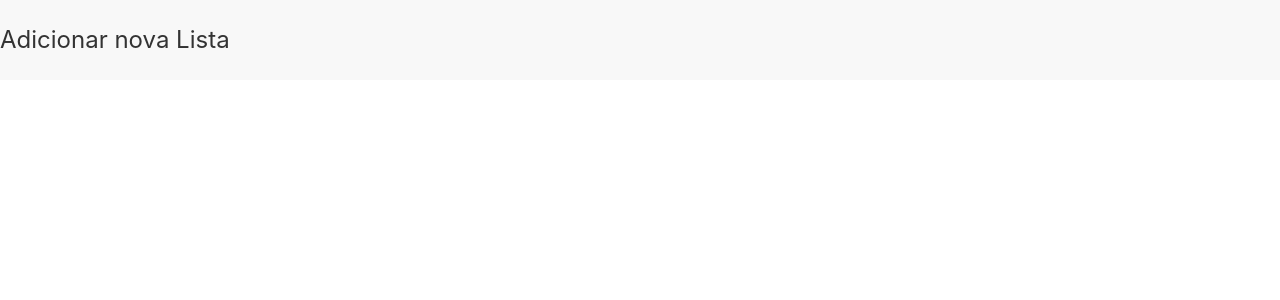
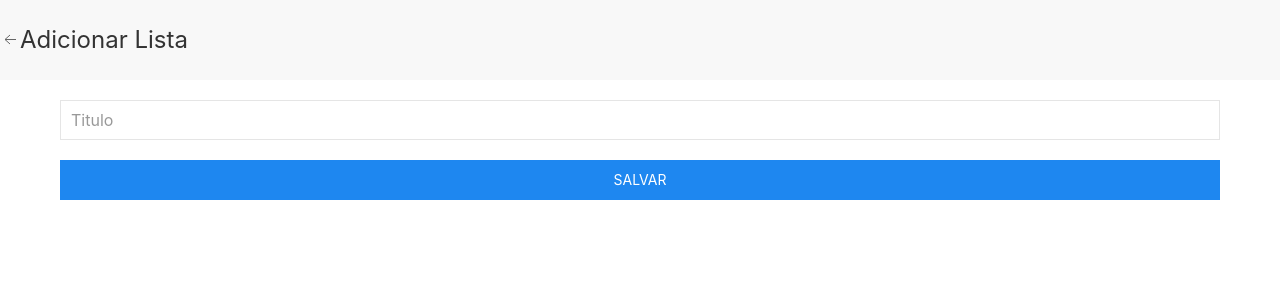
Before and after one commit to LyanMartins/training-app, an Angular app: page /list-create in a window 1280 px wide. Shown: the top 300 px of the page. Built offline with nearby package versions, Linux system fonts and the light colour scheme.

Commit message:
changed new list page

```diff
--- a/src/app/view/components/navbar/navbar.component.html
+++ b/src/app/view/components/navbar/navbar.component.html
@@ -3,8 +3,9 @@
         <a class="uk-navbar-toggle" uk-navbar-toggle-icon uk-toggle *ngIf="this.config.type == 'list_page'" href="#offcanvas-slide"></a>
         <a class="uk-navbar-toggle" href="/list/{{param}}" *ngIf="this.config.type == 'new_page'" uk-icon="icon: arrow-left"></a>
         <a class="uk-navbar-toggle" href="/" *ngIf="this.config.type == 'item_page'" uk-icon="icon: arrow-left"></a>
+        <a class="uk-navbar-toggle" href="/" *ngIf="this.config.type == 'new_list_page'" uk-icon="icon: arrow-left"></a>
     </div>
-    <a class="uk-navbar-item uk-logo" href="#">{{ this.config.title }}</a>
+    <a class="uk-navbar-item uk-logo" href="/">{{ this.config.title }}</a>
 </nav>
 <div id="offcanvas-slide" uk-offcanvas>
     <div class="uk-offcanvas-bar">
--- a/src/app/view/components/navbar/navbar.component.ts
+++ b/src/app/view/components/navbar/navbar.component.ts
@@ -16,6 +16,7 @@ export class NavbarComponent implements OnInit {
   constructor() { }
 
   ngOnInit(): void {
+    console.log(this.config)
   }
 
 }
--- a/src/app/view/page/list-item-page/list-item-page.component.html
+++ b/src/app/view/page/list-item-page/list-item-page.component.html
@@ -3,5 +3,5 @@
     <button class="uk-button uk-button-primary uk-width-1-1" routerLink="/create" >Adicionar</button>
     <app-list-item [item]="item" ></app-list-item>
     <hr class="uk-margin-large-top">
-    <app-total-item [item]="item"></app-total-item>
+    <!-- <app-total-item [item]="item"></app-total-item> -->
 </div>
--- a/src/app/view/page/new-list-page/new-list-page.component.html
+++ b/src/app/view/page/new-list-page/new-list-page.component.html
@@ -1 +1,16 @@
 <app-navbar [config]="config" ></app-navbar>
+<div class="uk-container uk-margin-left uk-margin-right">
+    <form [formGroup]=""   class="uk-grid">
+        <div class="uk-width-1-1">
+            <!-- [ngClass]="{'uk-form-danger': (!form.controls.name.valid && !form.controls.name.pristine)}"r -->
+            <!-- formControlName="name" -->
+            <input class="uk-input"   type="text" placeholder="Titulo"
+            >
+        </div>
+        <div class="uk-width-1-1  uk-margin-top">
+            <!-- [disabled]="form.invalid" (click)="createNewItem()" -->
+            <button class="uk-button uk-button-primary uk-width-1-1"  >Salvar</button>
+        </div>
+
+    </form>
+</div>
--- a/src/app/view/page/new-list-page/new-list-page.component.ts
+++ b/src/app/view/page/new-list-page/new-list-page.component.ts
@@ -8,7 +8,7 @@ import { Component, OnInit } from '@angular/core';
 export class NewListPageComponent implements OnInit {
 
   public config: any= {
-    'title':'Adicionar nova Lista',
+    'title':'Adicionar Lista',
     'type':'new_list_page'
   }
 
```
